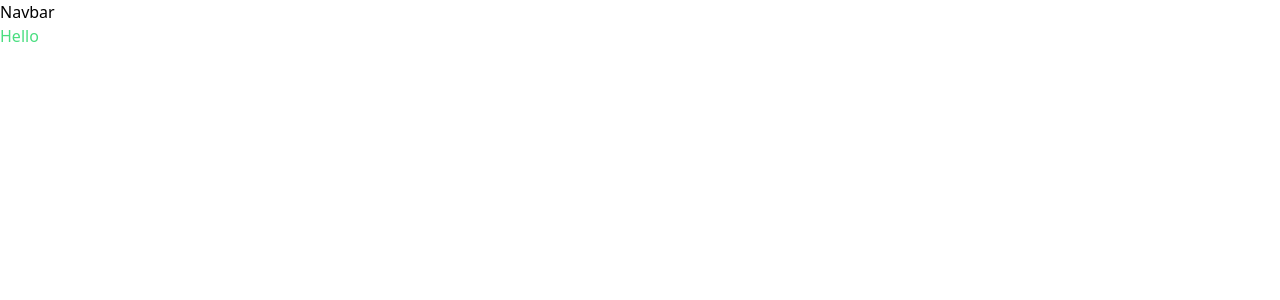
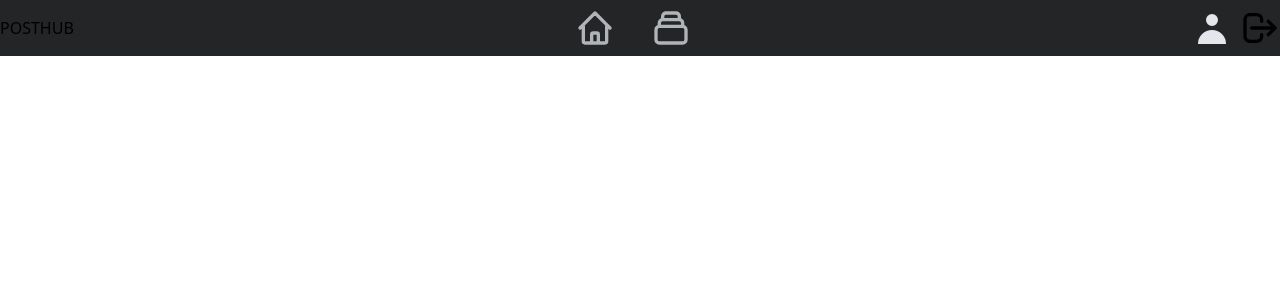
Before and after one commit to JethroNatividad/newposthub, a Next.js app: page / in a window 1280 px wide. Shown: the top 300 px of the page. Built offline with nearby package versions, Linux system fonts and the light colour scheme.

Commit message:
style navbar middle area

```diff
--- a/components/Navbar.js
+++ b/components/Navbar.js
@@ -1,6 +1,36 @@
+import Link from "next/link"
+import { CollectionIcon, HomeIcon, LogoutIcon } from '@heroicons/react/outline'
+import { UserIcon } from '@heroicons/react/solid'
+
 const Navbar = () => {
     return (
-        <div>Navbar</div>
+        <div className="flex h-14 justify-between items-center bg-secondary-dark">
+            {/* Logo */ }
+            <div className="flex justify-center">
+
+                <Link href="/" >POSTHUB</Link>
+            </div>
+
+            {/* Middle area */ }
+            <div className="flex justify-center space-x-3">
+                <div className="text-offwhite-100 cursor-pointer hover:bg-tertiary-dark px-3 py-1">
+                    <HomeIcon className="w-10 h-10" />
+                </div>
+                <div className="text-offwhite-100 cursor-pointer hover:bg-tertiary-dark px-3 py-1">
+                    <CollectionIcon className="w-10 h-10" />
+                </div>
+            </div>
+
+            {/* Right area */ }
+            <div className="flex space-x-2">
+                <div className="text-offwhite-50">
+                    <UserIcon className="w-10 h-10" />
+                </div>
+                <div>
+                    <LogoutIcon className="w-10 h-10" />
+                </div>
+            </div>
+        </div>
     )
 }
 
--- a/package.json
+++ b/package.json
@@ -9,6 +9,7 @@
     "lint": "next lint"
   },
   "dependencies": {
+    "@heroicons/react": "^1.0.6",
     "bcryptjs": "^2.4.3",
     "cookie": "^0.4.2",
     "jsonwebtoken": "^8.5.1",
--- a/pages/index.js
+++ b/pages/index.js
@@ -9,7 +9,6 @@ export default function Home() {
         <link rel="icon" href="/favicon.ico" />
       </Head>
 
-      <p className='text-green-400'>Hello</p>
     </div>
   )
 }
--- a/tailwind.config.js
+++ b/tailwind.config.js
@@ -4,7 +4,17 @@ module.exports = {
     "./components/**/*.{js,ts,jsx,tsx}",
   ],
   theme: {
-    extend: {},
+    extend: {
+      colors: {
+        "offwhite": {
+          50: "#e4e6eb",
+          100: "#b0b3b8"
+        },
+        "primary-dark": "#18191a",
+        "secondary-dark": "#242526",
+        "tertiary-dark": "#3a3b3c",
+      }
+    },
   },
   plugins: [],
 }
```
Also changed, not shown: 1 other file (tests, documents, lock files or other folders).
